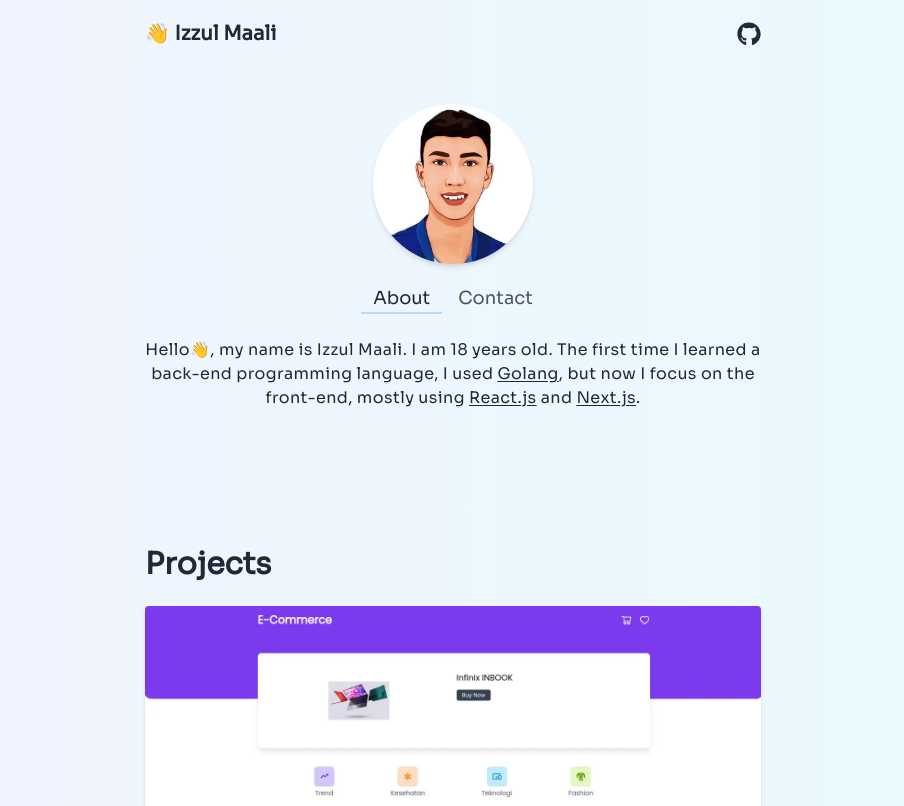
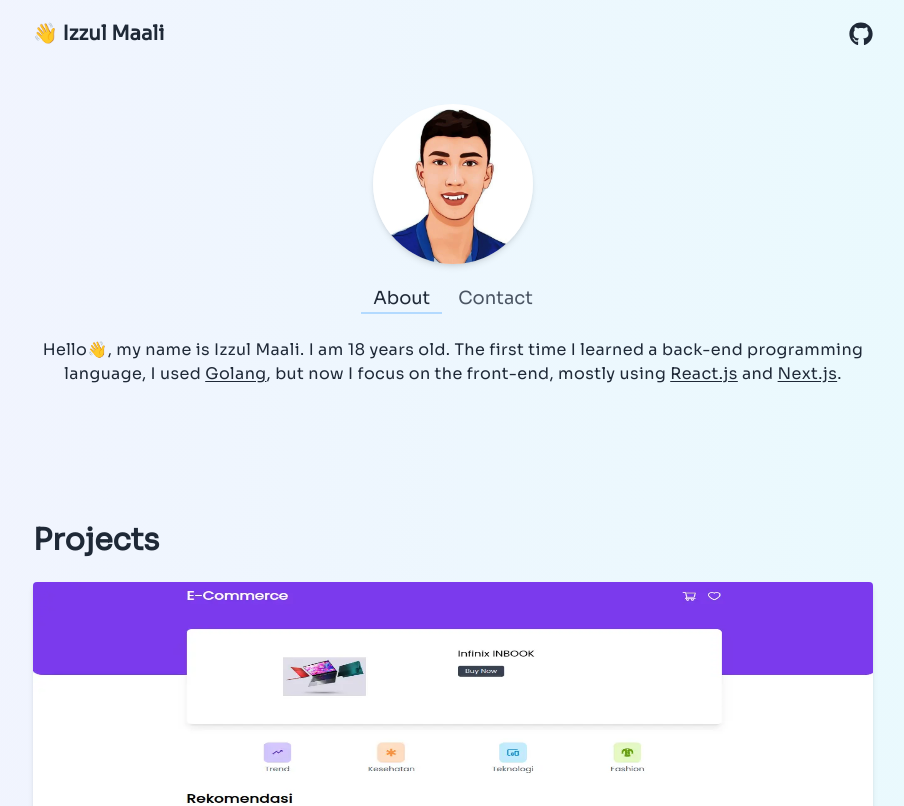
Before and after one commit to izzul-ali/personal-site, a Next.js app: page / in a window 1280 px wide. Shown: the top 806 px of the page, without its empty margins (187-1091 px from the left). Built offline with nearby package versions, Linux system fonts and the light colour scheme.

Commit message:
feat: change max widht content

```diff
--- a/pages/index.tsx
+++ b/pages/index.tsx
@@ -6,7 +6,7 @@ import Footer from '@/components/home/footer'
 export default function Index() {
   return (
     <main className="min-h-screen w-full bg-gradient-to-r from-indigo-400/10 to-cyan-400/10">
-      <div className="max-w-2xl sm:mx-auto py-5 px-7 font-primary text-gray-800 bg-inherit">
+      <div className="max-w-4xl sm:mx-auto py-5 px-7 font-primary text-gray-800 bg-inherit">
         <Header />
         <AboutContact />
         <Projects />
```
